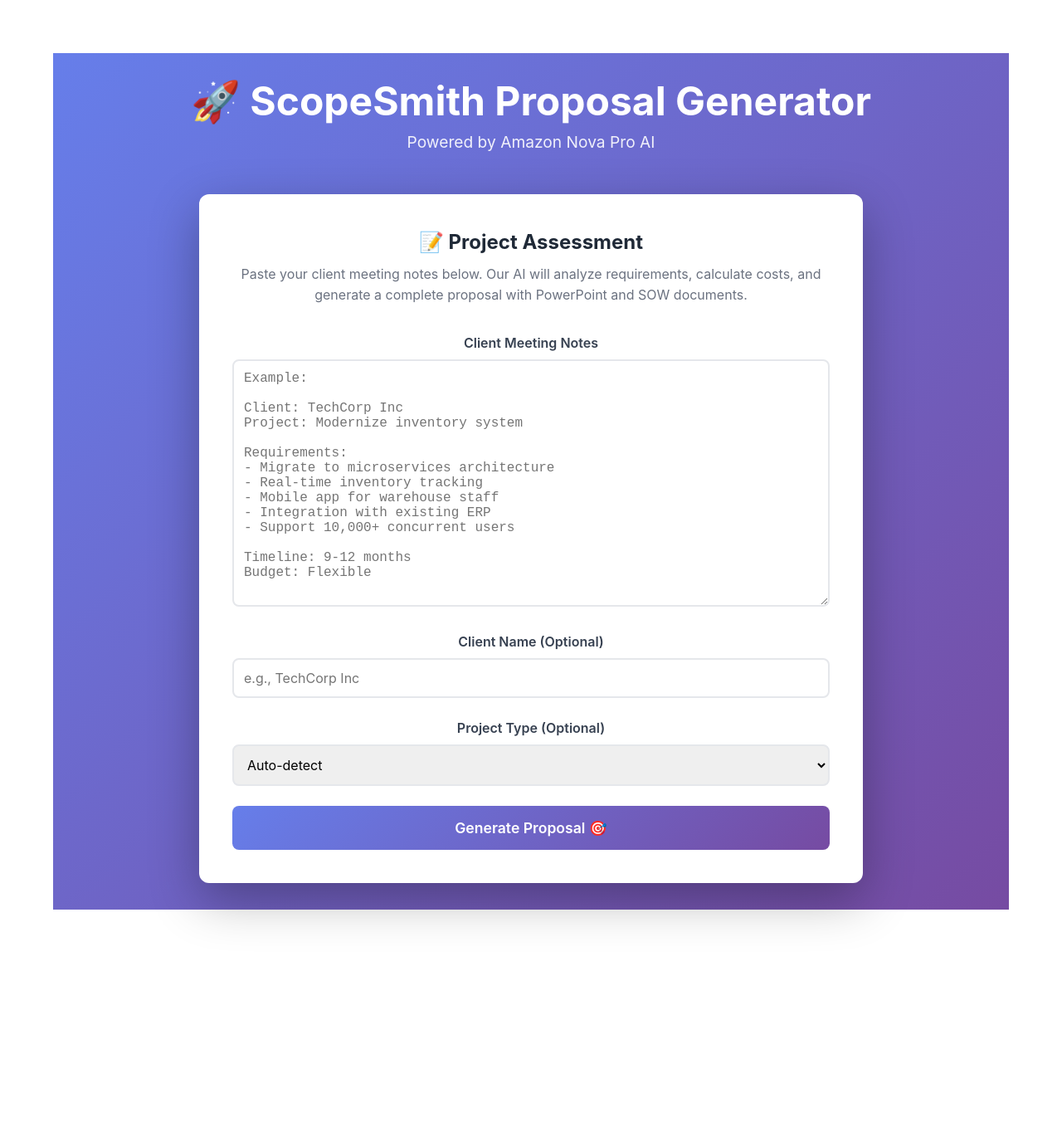
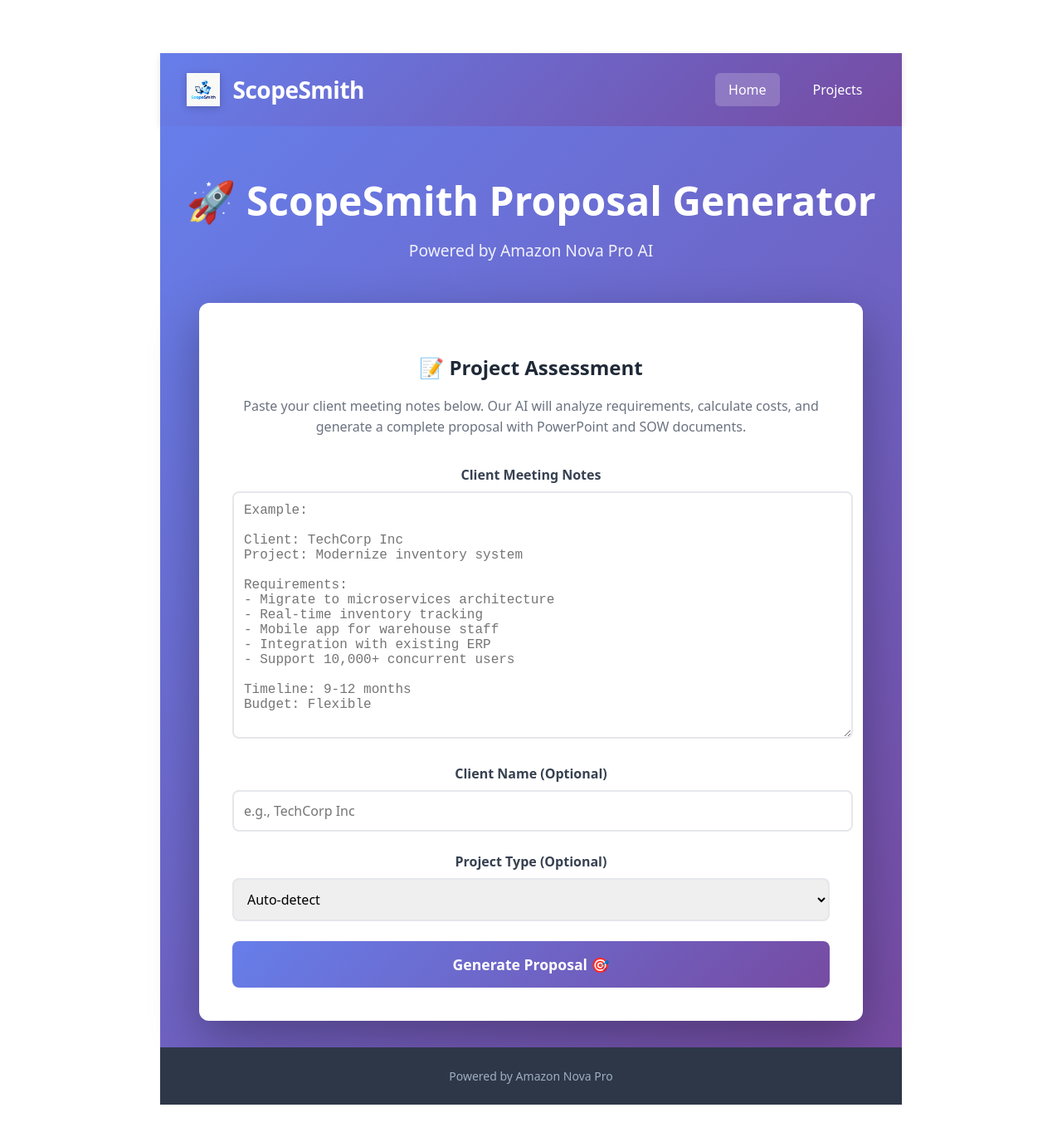
Before and after one commit to rram-jbs/ScopeSmith, a Vue app in the folder frontend/: page / in a window 1280 px wide. Shown: the top 1370 px of the page at 83% size. Before the commit the page ends 1160 px from the top, so only its background shows below. Built offline with nearby package versions, Linux system fonts and the light colour scheme.

Commit message:
App ui and api url

```diff
--- a/frontend/src/App.vue
+++ b/frontend/src/App.vue
@@ -1,6 +1,23 @@
 <template>
   <div id="app">
-    <router-view />
+    <header class="app-header">
+      <div class="header-content">
+        <div class="logo-container">
+          <img src="/logo.png" alt="ScopeSmith" class="logo" />
+          <h1>ScopeSmith</h1>
+        </div>
+        <nav class="main-nav">
+          <router-link to="/" class="nav-link">Home</router-link>
+          <router-link to="/projects" class="nav-link">Projects</router-link>
+        </nav>
+      </div>
+    </header>
+    <main class="app-main">
+      <router-view />
+    </main>
+    <footer class="app-footer">
+      <p>Powered by Amazon Nova Pro</p>
+    </footer>
   </div>
 </template>
 
@@ -8,7 +25,7 @@
 // App wrapper - just renders the router view
 </script>
 
-<style>
+<style scoped>
 * {
   margin: 0;
   padding: 0;
@@ -23,4 +40,73 @@
   width: 100%;
   min-height: 100vh;
 }
+
+.app-header {
+  background: linear-gradient(135deg, #667eea 0%, #764ba2 100%);
+  color: white;
+  padding: 1.5rem 2rem;
+  box-shadow: 0 2px 8px rgba(0, 0, 0, 0.1);
+}
+
+.header-content {
+  max-width: 1200px;
+  margin: 0 auto;
+  display: flex;
+  justify-content: space-between;
+  align-items: center;
+}
+
+.logo-container {
+  display: flex;
+  align-items: center;
+  gap: 1rem;
+}
+
+.logo {
+  height: 40px;
+  width: auto;
+  filter: drop-shadow(0 2px 4px rgba(0, 0, 0, 0.2));
+}
+
+.logo-container h1 {
+  margin: 0;
+  font-size: 1.75rem;
+  font-weight: 700;
+  letter-spacing: -0.5px;
+}
+
+.main-nav {
+  display: flex;
+  gap: 1.5rem;
+}
+
+.nav-link {
+  color: white;
+  text-decoration: none;
+  font-weight: 500;
+  padding: 0.5rem 1rem;
+  border-radius: 6px;
+  transition: background-color 0.2s;
+}
+
+.nav-link:hover {
+  background-color: rgba(255, 255, 255, 0.1);
+}
+
+.nav-link.router-link-active {
+  background-color: rgba(255, 255, 255, 0.2);
+}
+
+.app-footer {
+  background: #2d3748;
+  color: #a0aec0;
+  text-align: center;
+  padding: 1.5rem;
+  margin-top: auto;
+}
+
+.app-footer p {
+  margin: 0;
+  font-size: 0.875rem;
+}
 </style>
```
Also changed, not shown: 1 other file (tests, documents, lock files or other folders).
